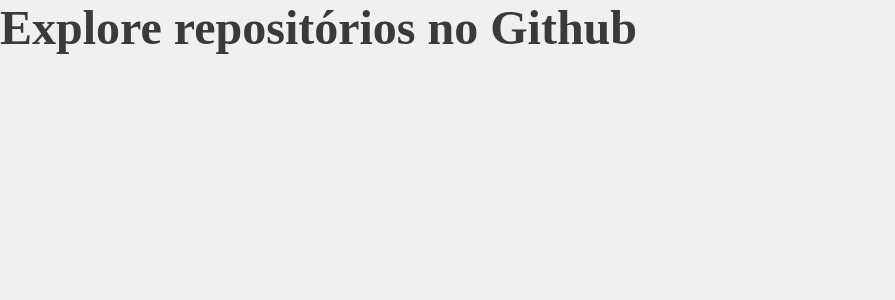
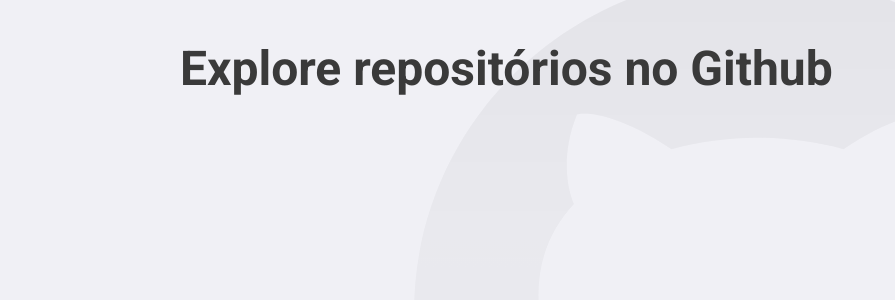
Before and after one commit to jonathancsr/github-repositories-explorer, a React (Create React App) app: page / in a window 1280 px wide. Shown: the top 300 px of the page, without its empty margins (0-895 px from the left). Built offline with nearby package versions, Linux system fonts and the light colour scheme.

Commit message:
add style global

```diff
--- a/src/styles/global.ts
+++ b/src/styles/global.ts
@@ -1,4 +1,6 @@
 import { createGlobalStyle } from 'styled-components';
+
+import githubBackground from '../assets/github-background.svg';
 
 export default createGlobalStyle`
   * {
@@ -9,7 +11,22 @@
   }
 
   body{
-    background:#F0F0F0;
+    background:#F0F0F5 url(${githubBackground}) no-repeat 70% top;
+    -webkit-font-smoothing: antialiased;
+  }
+
+  body, input, button{
+    font:16px Roboto, sans-serif;
+  }
+
+  #root{
+    max-width: 960px;
+    margin: 0 auto;
+    padding: 40px 20px;
+  }
+
+  button {
+    cursor:pointer;
   }
 
 `;
```
